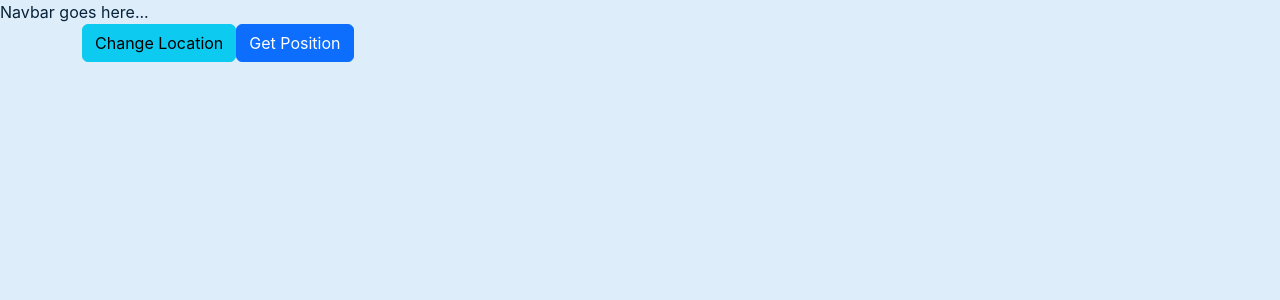
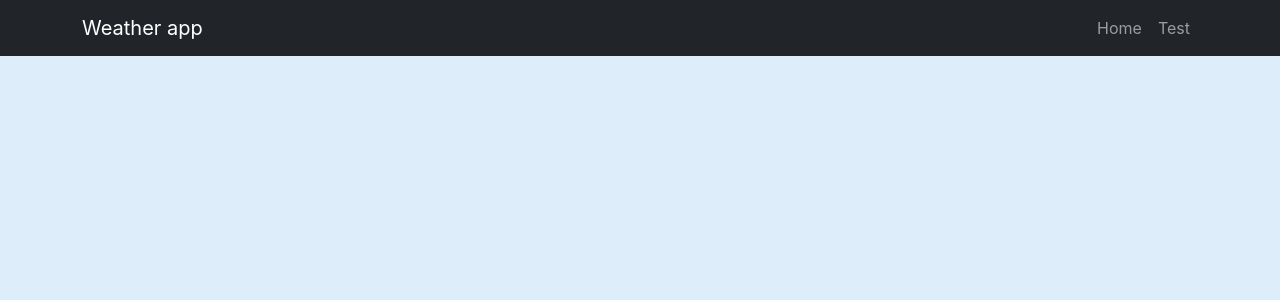
Before and after one commit to arhillis/weather-app-react, a React (Create React App) app: page / in a window 1280 px wide. Shown: the top 300 px of the page. Built offline with nearby package versions, Linux system fonts and the light colour scheme; no server answers.

Commit message:
Router set up

```diff
--- a/src/App.js
+++ b/src/App.js
@@ -61,7 +61,6 @@ function App() {
   useEffect(() => getCurrentLocation(), []);
 
   return (<>
-          <Container className="App">
             <Modal show={modalShown} onHide={hideModal}>
               <Modal.Header closeButton>
                 <Modal.Title>Modal heading</Modal.Title>
@@ -86,7 +85,6 @@ function App() {
             </Button>
             {currentWeather && <CurrentWeather currentWeather={currentWeather}/>}
             {currentForecast && <CurrentForecast currentForecast={currentForecast}/>}
-          </Container>
           </>)
 }
 
--- a/src/components/menu/index.js
+++ b/src/components/menu/index.js
@@ -1,7 +1,27 @@
+import { Link } from 'react-router-dom';
+
+import Container from 'react-bootstrap/Container';
+import Nav from 'react-bootstrap/Nav';
+import Navbar from 'react-bootstrap/Navbar';
+
 function Menu(){
-    return (<div>
-        Navbar goes here...
-    </div>)
+    return (<Navbar bg="dark" variant="dark" expand="lg" fixed="top">
+                <Container>
+                    <Navbar.Brand>
+                            <Link to='/' className='nav-link'>
+                                Weather app
+                            </Link>
+                    </Navbar.Brand>
+                    <Nav>
+                        <Link to='/' className='nav-link'>
+                            Home
+                        </Link>
+                        <Link to='/test' className='nav-link'>
+                            Test
+                        </Link>
+                    </Nav>
+                </Container>
+    </Navbar>)
 }
 
 export default Menu;
--- a/src/index.js
+++ b/src/index.js
@@ -4,17 +4,22 @@ import {BrowserRouter as Router, Routes, Route} from 'react-router-dom';
 import App from "./App";
 //import reportWebVitals from "./reportWebVitals";
 
+import { Container } from "react-bootstrap";
+
 import Menu from "./components/menu";
+import Test from "./components/test";
 
 const root = ReactDOM.createRoot(document.getElementById("root"));
 root.render(
   <React.StrictMode>
     <Router>
       <Menu />
-      <Routes>
-        <Route path="/" element={<App />} />
-      </Routes>
-
+      <Container>
+        <Routes>
+          <Route path="/" element={<App />} />
+          <Route path="/test" element={<Test />} />
+        </Routes>
+      </Container>
     </Router>
   </React.StrictMode>
 );
```
